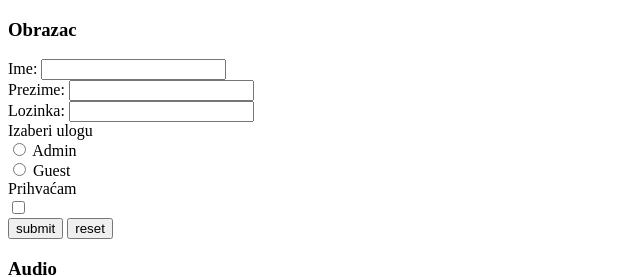
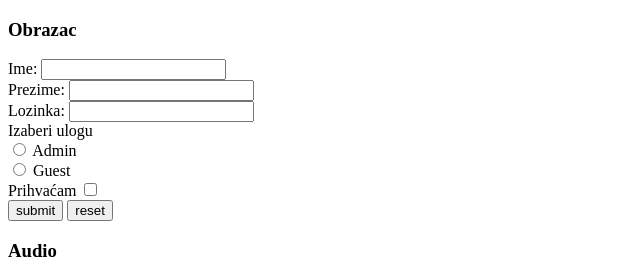
Before and after one commit to Petar032/sjwp_petar, a plain HTML site: page Zadace1/zadaca2.html in a window 1280 px wide. Shown: the top 277 px of the page, without its empty margins (0-640 px from the left). Drawn offline with Linux system fonts and the light colour scheme.

Commit message:
zadaca2_

```diff
--- a/Zadace1/zadaca2.html
+++ b/Zadace1/zadaca2.html
@@ -21,8 +21,8 @@
         <label for="admin">Admin</label> <br>
         <input type="radio" id="guest" name="uloga" value="guest">
         <label for="gue">Guest</label><br>
-        <label>Prihvaćam</label><br>
-        <input type="checkbox" id="chek"><br>
+        <label>Prihvaćam</label>
+        <input type="checkbox" name="checkbox"id="checkbox" value="checkbox"><br>
         <input type="submit" value="submit">
         <input type="reset" value="reset">
         </form>
```
